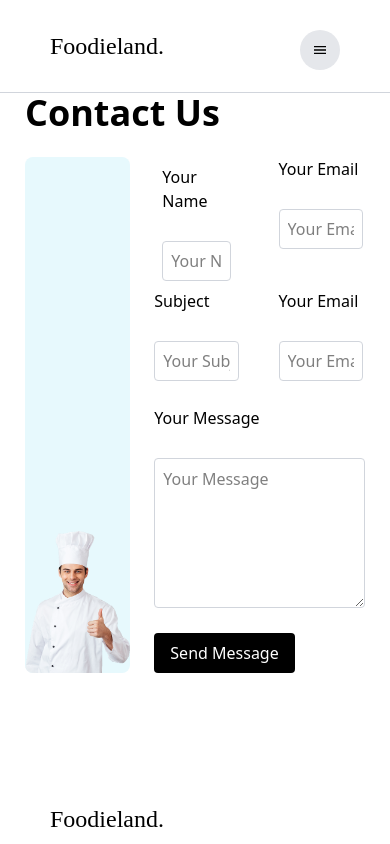
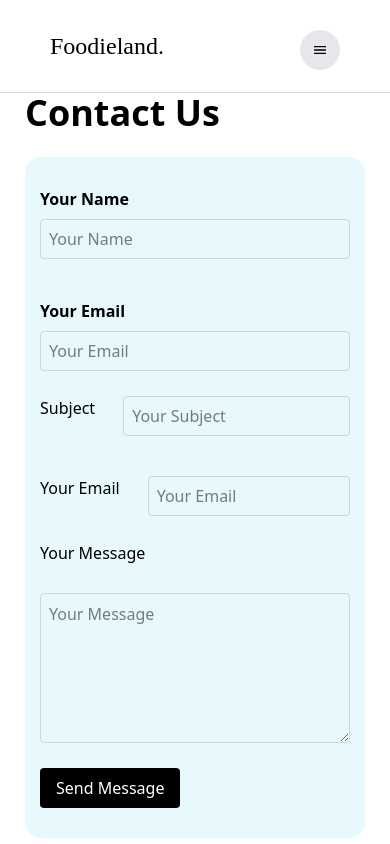
Before and after one commit to CodeShiran/Food-Recipe-Blog, a React (Vite) app in the folder frontend/: page / in a window 390 px wide. Shown: the top 844 px of the page. Built offline with nearby package versions, Linux system fonts and the light colour scheme.

Commit message:
feat: enhance Contact page layout and styling for improved responsiveness

```diff
--- a/frontend/src/pages/Contact.jsx
+++ b/frontend/src/pages/Contact.jsx
@@ -7,24 +7,42 @@ const Contact = () => {
       <div>
         <h1 className="text-4xl font-bold">Contact Us</h1>
         <div className="flex flex-row gap-6 mt-6">
-          <div className="flex-1/3 bg-[#E7F9FD] rounded-lg flex flex-col justify-end">
+          <div className="hidden flex-1/3 bg-[#E7F9FD] rounded-lg md:flex flex-col justify-end">
             <img
               src={assets.contactPerson}
               className="w-full h-auto object-cover rounded-lg"
               alt=""
             />
           </div>
-          <div className="flex-2/3">
-            <div className="flex flex-row gap-10">
-              <div className="flex flex-col w-[40%] gap-7 items-start p-2">
-                <p>Your Name</p>
+          <div className="flex-2/3 max-md:px-[50px] max-sm:px-[15px] max-md:py-[30px] rounded-2xl max-md:bg-[#E7F9FD]">
+            <div className="flex flex-col md:flex-row gap-10">
+              <div className="flex flex-col md:flex-col w-full md:w-[40%] gap-2 items-start">
+                <p className="whitespace-nowrap font-semibold">Your Name</p>
                 <input
                   type="text"
                   placeholder="Your Name"
                   className="w-full h-[40px] p-2 border border-gray-300 rounded"
                 />
               </div>
-              <div className="flex flex-col w-[40%] gap-7 items-start ">
+              <div className="flex flex-col md:flex-col w-full md:w-[40%] gap-2 items-start">
+                <p className="whitespace-nowrap font-semibold">Your Email</p>
+                <input
+                  type="email"
+                  placeholder="Your Email"
+                  className="w-full h-[40px] p-2 border border-gray-300 rounded"
+                />
+              </div>
+            </div>
+            <div className="flex flex-col md:flex-row gap-10 mt-[25px]">
+              <div className="whitespace-nowrap flex w-full flex-row md:flex-col md:w-[40%] gap-7 items-start">
+                <p>Subject</p>
+                <input
+                  type="text"
+                  placeholder="Your Subject"
+                  className="w-full h-[40px] p-2 border border-gray-300 rounded"
+                />
+              </div>
+              <div className="whitespace-nowrap flex w-full flex-row md:flex-col md:w-[40%] gap-7 items-start">
                 <p>Your Email</p>
                 <input
                   type="email"
@@ -33,25 +51,7 @@ const Contact = () => {
                 />
               </div>
             </div>
-            <div className="flex flex-row gap-10">
-              <div className="flex flex-col w-[40%] gap-7 items-start">
-                <p>Subject</p>
-                <input
-                  type="text"
-                  placeholder="Your Subject"
-                  className="w-full h-[40px] p-2 border border-gray-300 rounded"
-                />
-              </div>
-              <div className="flex flex-col w-[40%] gap-7 items-start">
-                <p>Your Email</p>
-                <input
-                  type="email"
-                  placeholder="Your Email"
-                  className="w-full h-[40px] p-2 border border-gray-300 rounded"
-                />
-              </div>
-            </div>
-            <div className="flex flex-row mt-[25px] ">
+            <div className="flex flex-col md:flex-row mt-[25px] ">
               <div className="flex flex-col w-[100%] gap-7 items-start">
                 <p>Your Message</p>
                 <textarea
```
